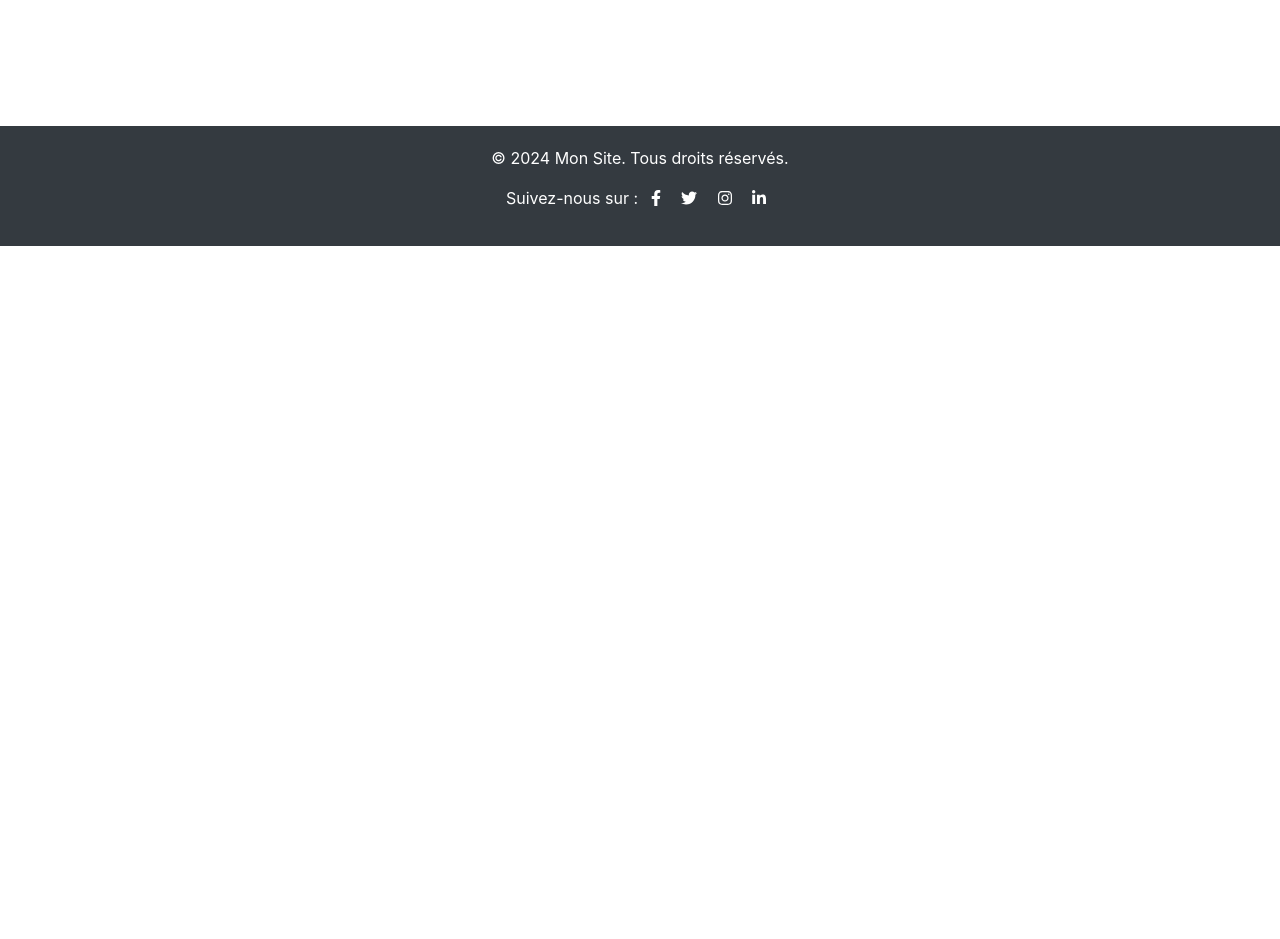
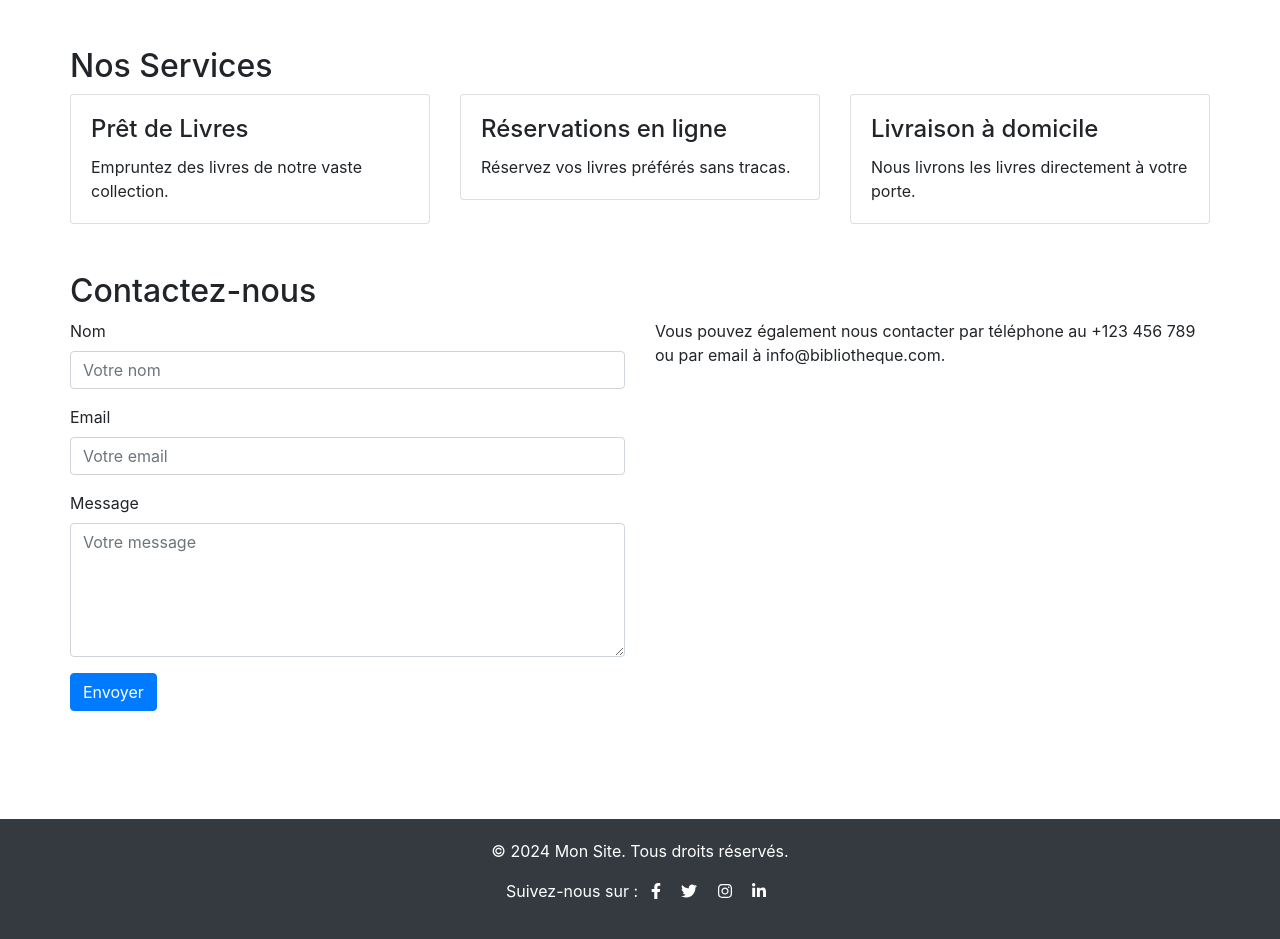
Before and after one commit to kadluc005/biblio_django, a Django app: page / in a window 1280 px wide. Shown: the part 732-1671 px from the top of the page. Before the commit the page ends 978 px from the top, so only its background shows below. Run offline with Django 5.2, Linux system fonts and the light colour scheme; some libraries are stand-ins or nearby versions.

Commit message:
finition

```diff
--- a/biblio/urls.py
+++ b/biblio/urls.py
@@ -20,6 +20,7 @@ from . import settings
 from django.conf.urls.static import static
 from mybiblio import views
 from accounts.views import signup, login_user, logout_user
+from django.contrib.auth import views as auth_views
 
 urlpatterns = [
     path('admin/', admin.site.urls),
@@ -30,5 +31,5 @@ urlpatterns = [
     path('book/myborrows', views.user_borrows, name='user_borrows'),
     path('signup/', signup, name='signup'),
     path('login/', login_user, name='login'),
-    path('logout/', logout_user, name='logout'),
+    path('logout/', auth_views.LogoutView.as_view(next_page='/'), name='logout'),
 ] + static(settings.MEDIA_URL, document_root = settings.MEDIA_ROOT)
--- a/mybiblio/static/css/style.css
+++ b/mybiblio/static/css/style.css
@@ -1,9 +1,7 @@
 .content {
     padding: 60px 0;
 }
-.hero{
-    height: 100vh;
-}
+
 .footer {
     background: #343a40;
     color: #fff;
--- a/mybiblio/templates/base.html
+++ b/mybiblio/templates/base.html
@@ -30,7 +30,7 @@
                 </li>
             </ul>
             <form class="form-inline my-2 my-lg-0">
-                <input class="form-control mr-sm-2" type="search" placeholder="Rechercher" aria-label="Search">
+                <input class="form-control mr-sm-2" name="search" type="search" placeholder="Rechercher" aria-label="Search">
                 <button class="btn btn-outline-success my-2 my-sm-0" type="submit">Recherche</button>
             </form>
 
@@ -40,7 +40,7 @@
                     <a class="nav-link text-white" href="#account">{{ user.username }}</a>
                 </li>
                 <li class="nav-item">
-                    <a class="nav-link btn btn-primary text-white" href="#account">Se déconnecter</a>
+                    <a class="nav-link btn btn-primary text-white" href="{% url 'logout' %}?next={% url 'home' %}">Se déconnecter</a>
                 </li>
             </ul>
 
@@ -54,18 +54,92 @@
         </div>
     </nav>
 
-    <div class="hero">
-        {% block content %}
-        <div class="container content" style="height: 100vh;">
-            <div class="row">
-                <div class="col-12">
-                    <h1>Bienvenue sur Mon Site Professionnel</h1>
-                    <p>Ceci est une page d'accueil professionnelle créée avec Bootstrap. Le contenu de cette section peut être modifié pour s'adapter aux différentes pages de votre site.</p>
+    {% block content %}
+<div class="container content" style="min-height: 80vh;">
+    <!-- Hero Section -->
+    <section id="hero" class="py-5 text-center">
+        <div class="row">
+            <div class="col-md-8 mx-auto">
+                <h1 class="display-4">Bienvenue sur Bibliothèque</h1>
+                <p class="lead">Votre destination pour la lecture et l'apprentissage.</p>
+                <a href="{% url 'index' %}" class="btn btn-primary btn-lg">Découvrez nos livres</a>
+            </div>
+        </div>
+    </section>
+
+    <!-- About Section -->
+    <section id="about" class="my-5">
+        <div class="row">
+            <div class="col-md-6">
+                <h2>À propos de nous</h2>
+                <p>Nous sommes dédiés à promouvoir la lecture et à offrir un accès facile aux meilleurs livres. Explorez notre collection variée et enrichissez votre savoir.</p>
+            </div>
+            <div class="col-md-6">
+                <img src="{% static 'images/library.jpg' %}" class="img-fluid rounded" alt="Bibliothèque">
+            </div>
+        </div>
+    </section>
+
+    <!-- Services Section -->
+    <section id="services" class="my-5">
+        <h2>Nos Services</h2>
+        <div class="row">
+            <div class="col-lg-4 col-md-6">
+                <div class="card">
+                    <div class="card-body">
+                        <h4 class="card-title">Prêt de Livres</h4>
+                        <p class="card-text">Empruntez des livres de notre vaste collection.</p>
+                    </div>
+                </div>
+            </div>
+            <div class="col-lg-4 col-md-6">
+                <div class="card">
+                    <div class="card-body">
+                        <h4 class="card-title">Réservations en ligne</h4>
+                        <p class="card-text">Réservez vos livres préférés sans tracas.</p>
+                    </div>
+                </div>
+            </div>
+            <div class="col-lg-4 col-md-6">
+                <div class="card">
+                    <div class="card-body">
+                        <h4 class="card-title">Livraison à domicile</h4>
+                        <p class="card-text">Nous livrons les livres directement à votre porte.</p>
+                    </div>
                 </div>
             </div>
         </div>
-    {% endblock %}
-    </div>
+    </section>
+
+    <!-- Contact Section -->
+    <section id="contact" class="my-5">
+        <h2>Contactez-nous</h2>
+        <div class="row">
+            <div class="col-md-6">
+                <form>
+                    <div class="form-group">
+                        <label for="name">Nom</label>
+                        <input type="text" class="form-control" id="name" placeholder="Votre nom">
+                    </div>
+                    <div class="form-group">
+                        <label for="email">Email</label>
+                        <input type="email" class="form-control" id="email" placeholder="Votre email">
+                    </div>
+                    <div class="form-group">
+                        <label for="message">Message</label>
+                        <textarea class="form-control" id="message" rows="5" placeholder="Votre message"></textarea>
+                    </div>
+                    <button type="submit" class="btn btn-primary">Envoyer</button>
+                </form>
+            </div>
+            <div class="col-md-6">
+                <p>Vous pouvez également nous contacter par téléphone au +123 456 789 ou par email à info@bibliotheque.com.</p>
+            </div>
+        </div>
+    </section>
+</div>
+{% endblock %}
+
 
     <footer class="footer text-center">
         <div class="container">
--- a/mybiblio/views.py
+++ b/mybiblio/views.py
@@ -8,7 +8,11 @@ from biblio.settings import AUTH_USER_MODEL
 # Create your views here.
 
 def index(request):
-    books = Book.objects.all()
+    query = request.GET.get('search')
+    if query:
+        books = Book.objects.filter(book_title__icontains=query)
+    else:
+        books = Book.objects.all()
     return render(request, 'mybiblio/books.html', {'books': books})
 
 def home(request):
```
